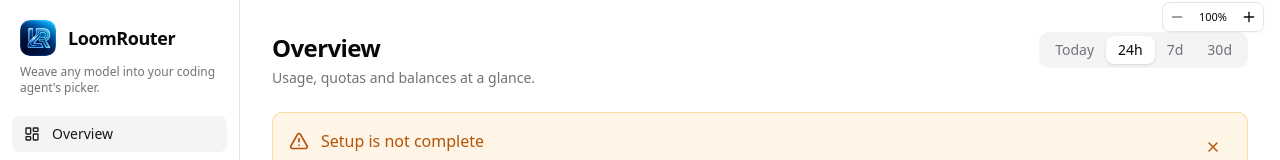
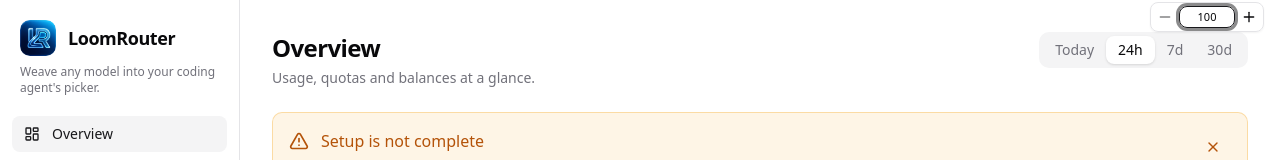
Before and after one commit to imateusdev/loom-router, a React (Vite) app: page / in a window 1280 px wide. Both pictures are taken after a click on the button "100%". Shown: the top 160 px of the page. Built offline with nearby package versions, Linux system fonts and the light colour scheme.

Commit message:
feat(ui): allow typing a custom zoom value

```diff
--- a/src/components/Layout.tsx
+++ b/src/components/Layout.tsx
@@ -21,6 +21,7 @@ function clampZoom(value: number): number {
 export default function Layout() {
   const s = useStrings()
   const mainRef = useRef<HTMLElement | null>(null)
+  const [editingZoom, setEditingZoom] = useState(false)
   const [zoom, setZoom] = useState(() => {
     try {
       const saved = Number(localStorage.getItem(ZOOM_STORAGE_KEY))
@@ -29,6 +30,12 @@ export default function Layout() {
       return 100
     }
   })
+
+  const commitZoom = (raw: string) => {
+    const parsed = Number(raw.replace('%', ''))
+    if (Number.isFinite(parsed)) setZoom(clampZoom(Math.round(parsed)))
+    setEditingZoom(false)
+  }
 
   useEffect(() => {
     mainRef.current?.style.setProperty('zoom', `${zoom}%`)
@@ -131,15 +138,29 @@ export default function Layout() {
         >
           <Minus className="h-3.5 w-3.5" />
         </Button>
+        {editingZoom ? (
+          <input
+            autoFocus
+            defaultValue={zoom}
+            inputMode="numeric"
+            onBlur={(e) => commitZoom(e.target.value)}
+            onKeyDown={(e) => {
+              if (e.key === 'Enter') commitZoom((e.target as HTMLInputElement).value)
+              if (e.key === 'Escape') setEditingZoom(false)
+            }}
+            className="w-14 rounded-md border border-input bg-transparent px-1.5 py-0.5 text-center text-[11px] font-medium tabular-nums outline-none focus-visible:border-ring focus-visible:ring-ring/50 focus-visible:ring-[3px]"
+          />
+        ) : (
           <button
             type="button"
             title={s.common.zoomReset}
             aria-label={s.common.zoomReset}
-          onClick={() => setZoom(100)}
+            onClick={() => setEditingZoom(true)}
             className="min-w-[44px] rounded-md px-1.5 py-0.5 text-center text-[11px] font-medium tabular-nums hover:bg-accent"
           >
             {zoom}%
           </button>
+        )}
         <Button
           variant="ghost"
           size="icon"
```
Lines whose indentation alone changed are shown as unchanged.
